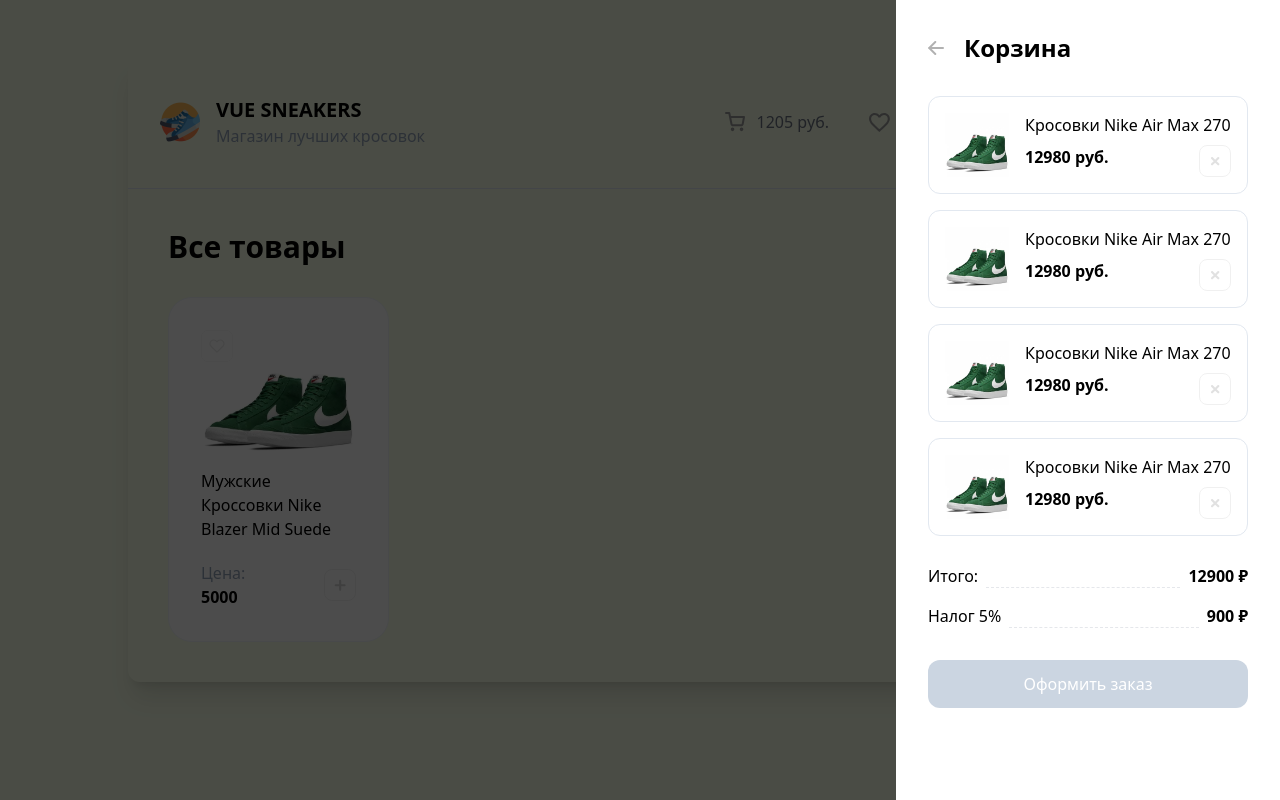
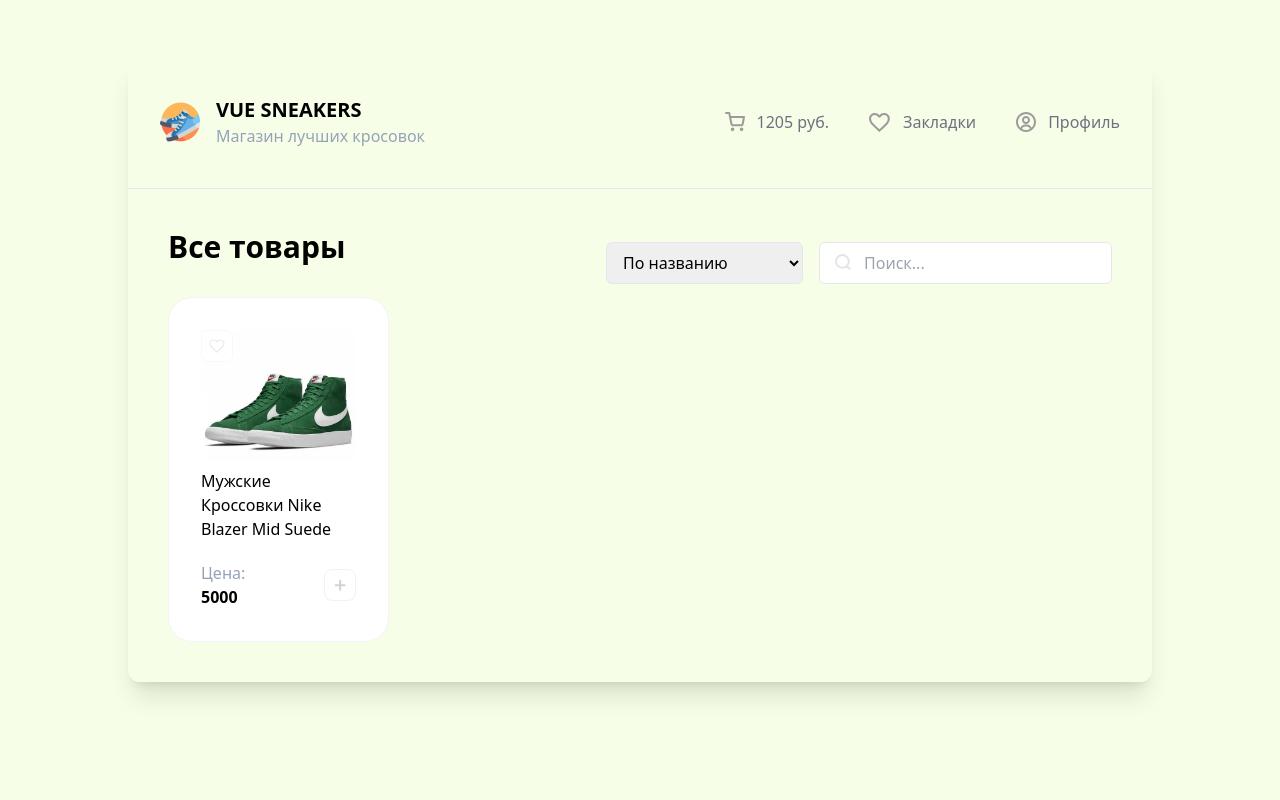
Before and after one commit to romantut1988/vue-project, a Vue app: page / in a window 1280 px wide. Built offline with nearby package versions, Linux system fonts and the light colour scheme.

Commit message:
product search milestone

```diff
--- a/src/App.vue
+++ b/src/App.vue
@@ -5,12 +5,30 @@
 </script>
 
 <template>
-  <Drawer />
+  <!-- <Drawer /> -->
+
   <div class="w-4/5 m-auto rounded-xl shadow-xl mt-14">
     <Header />
 
     <div class="p-10">
-      <h2 class="text-3xl font-bold mb-8">Все товары</h2>
+      <div class="flex justify-between items-center">
+        <h2 class="text-3xl font-bold mb-8">Все товары</h2>
+        <div class="flex gap-4">
+          <select class="py-2 px-3 border rounded-md outline-none" name="" id="">
+            <option value="">По названию</option>
+            <option value="">По цене (дешевые)</option>
+            <option value="">По цене (дорогме)</option>
+          </select>
+          <div class="relative">
+            <img class="absolute left-4 top-3" src="/search.svg" alt="search" />
+            <input
+              class="border rounded-md py-2 pl-11 pr-4 outline-none focus:border-gray-400"
+              type="text"
+              placeholder="Поиск..."
+            />
+          </div>
+        </div>
+      </div>
       <CardList />
     </div>
   </div>
```
